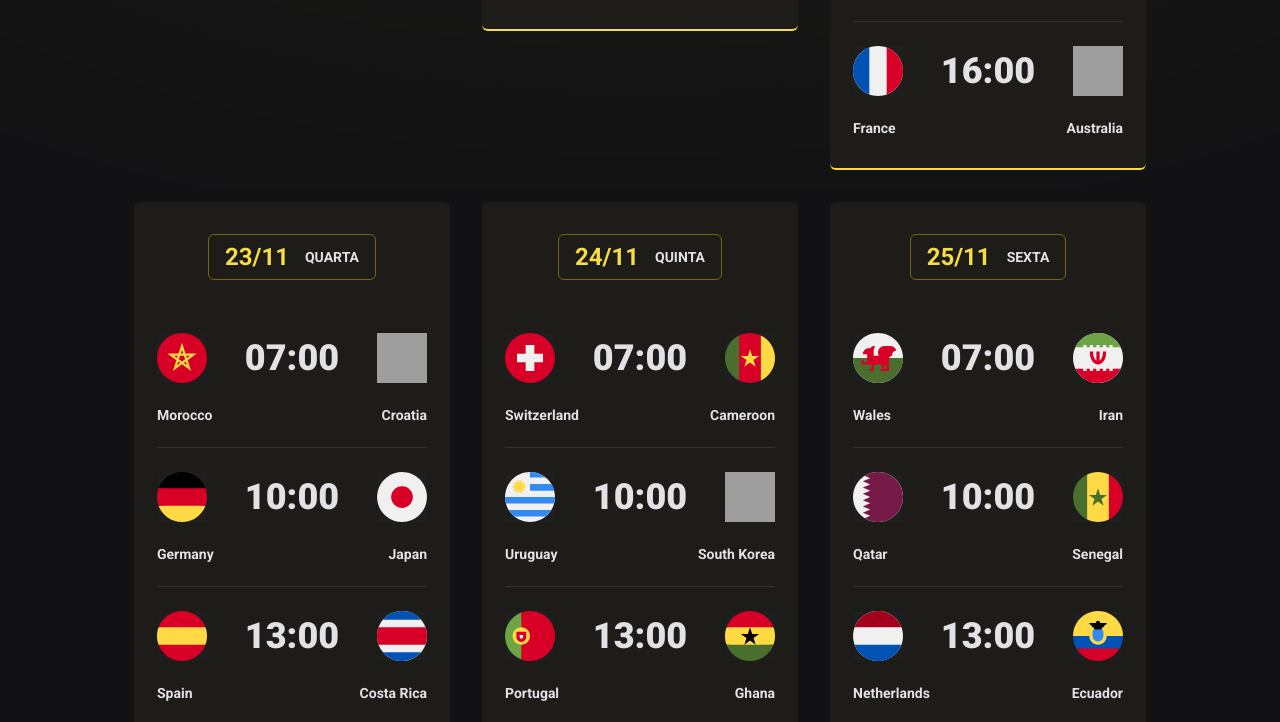
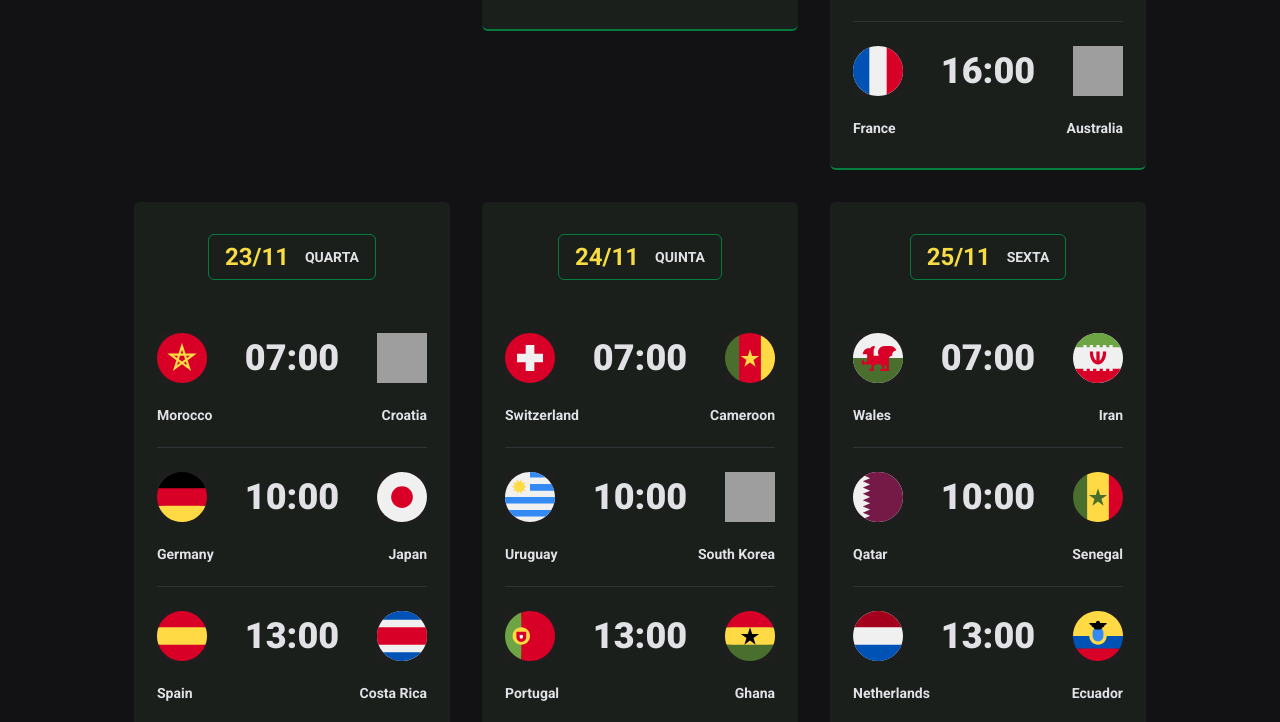
Before and after one commit to gabrielovski/calendariodacopa, a plain HTML site: page index.html in a window 1280 px wide. Shown: the part 752-1474 px from the top of the page. Drawn offline with Linux system fonts and the light colour scheme; grey boxes are pictures that could not be loaded.

Commit message:
remove bg image and little changes in style

```diff
--- a/index.html
+++ b/index.html
@@ -15,10 +15,14 @@
       rel="stylesheet"
     />
   </head>
-  <body class="yellow">
+  <body class="green">
     <div id="app">
       <header>
-        <img src="./assets/copalogo.png" alt="Logo da Copa do Mundo 2022" />
+        <img
+          src="./assets/copalogo.png"
+          alt="Logo da Copa do Mundo 2022"
+          class="logo-copa"
+        />
       </header>
       <main id="cards"></main>
     </div>
--- a/style.css
+++ b/style.css
@@ -8,21 +8,18 @@
   --card-title-border-color: #746615;
   --card-color-primary: #f7dd43;
   --card-bg-color: #1d1c19;
-  --bg: url(./assets/bg-yellow.svg);
 }
 
 body.blue {
   --card-title-border-color: #338af3;
   --card-color-primary: #338af3;
   --card-bg-color: #202024;
-  --bg: url(./assets/bg-blue.svg);
 }
 
 body.green {
   --card-title-border-color: #047c3f;
   --card-color-primary: #047c3f;
   --card-bg-color: #1a1f1b;
-  --bg: url(./assets/bg-green.svg);
 }
 
 ul {
@@ -31,10 +28,6 @@ ul {
 
 body {
   background-color: #121214;
-  background-image: var(--bg);
-  background-position: top center;
-  background-repeat: no-repeat;
-  background-size: 100%;
 }
 
 body * {
@@ -54,7 +47,7 @@ header {
 
 header img {
   width: 175px;
-  animation: apeear 1.05s forwards;
+  animation: apeear 1.6s forwards;
 }
 
 #cards {
```
Also changed, not shown: assets/bg-blue.svg (deleted), assets/bg-green.svg (deleted), assets/bg-yellow.svg (deleted).
